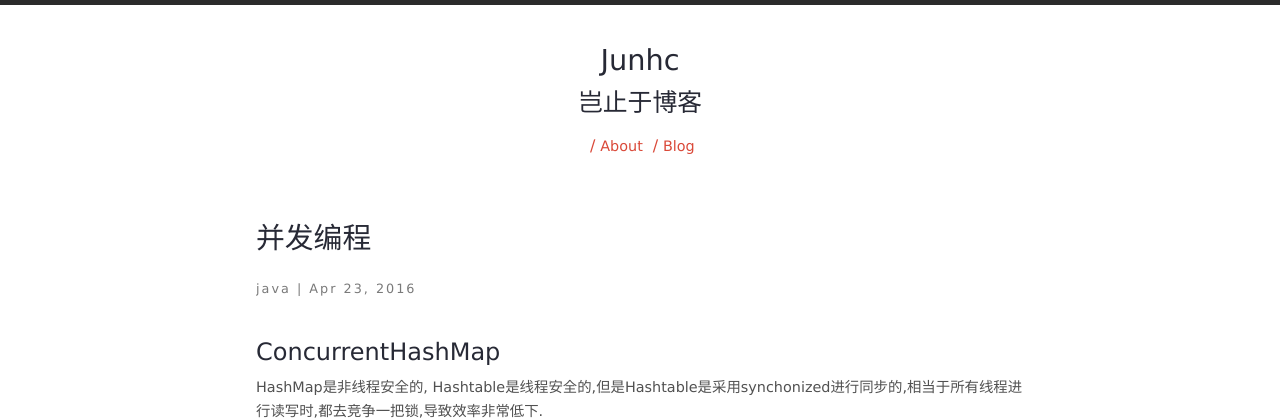
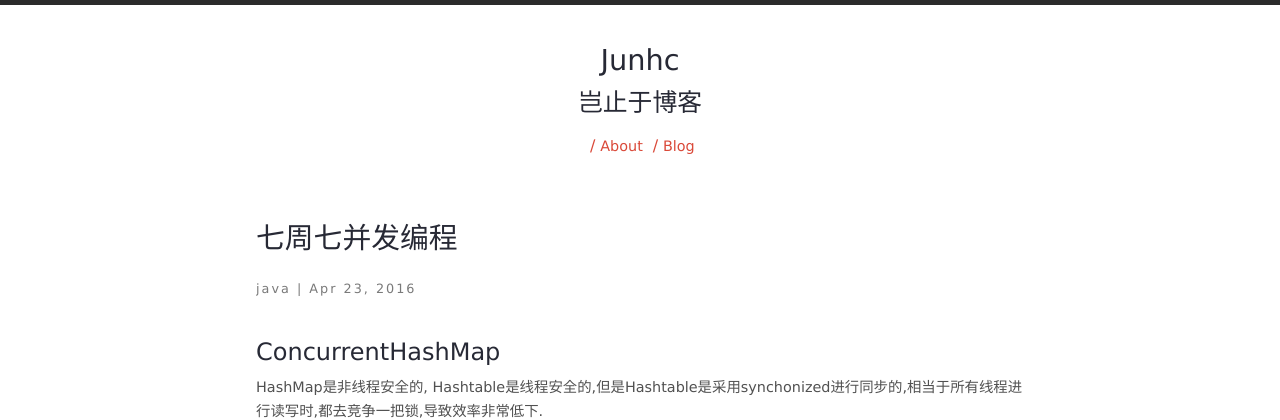
Before and after one commit to junhc/junhc.github.io, a Jekyll site: the page built from _posts/2016-04-23-java.md, in a window 1280 px wide. Shown: the top 420 px of the page. Built offline with Jekyll 4.4.1, drawn with Linux system fonts in a browser that asks for light colours; Markdown is read by kramdown in place of the engine named in the settings; comment, search, counter and statistics services are not loaded.

Commit message:
Update and rename 2016-04-23-concurrent.md to 2016-04-23-java.md

```diff
--- a/_posts/2016-04-23-concurrent.md
+++ b/_posts/2016-04-23-java.md
@@ -1,11 +1,11 @@
 ---
 layout: post
-title: "并发编程"
+title: "七周七并发编程"
 date: 2016-04-23 15:55:35
-description: "并发编程"
+description: "七周七并发编程"
 categories:
 - java
-permalink: concurrent
+permalink: java
 ---
 
 ### ConcurrentHashMap
```
